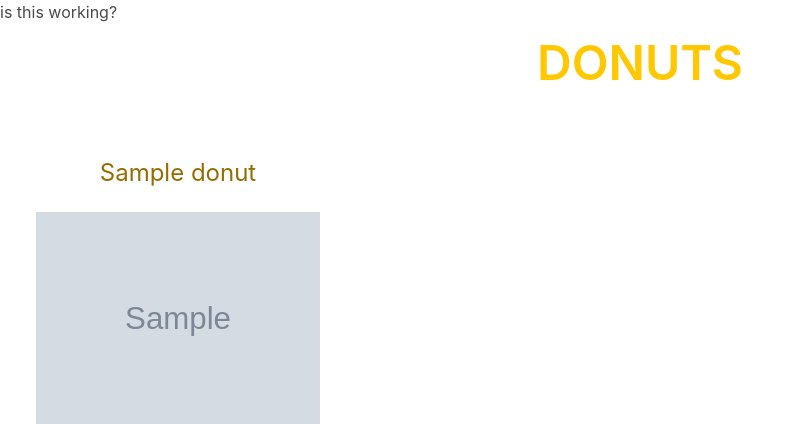
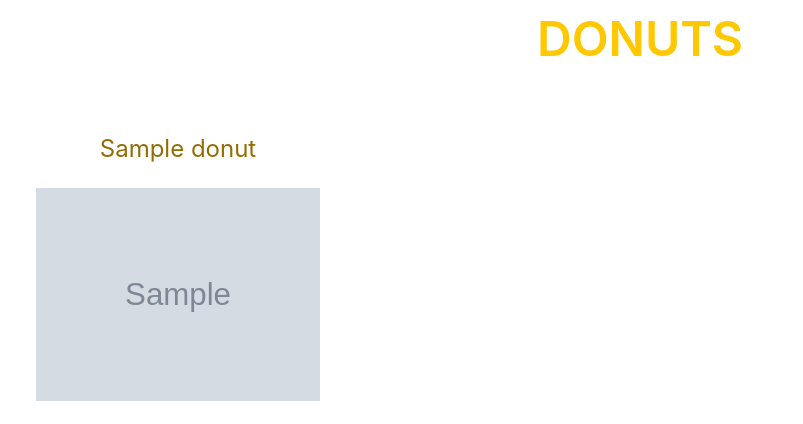
Before and after one commit to RJ-246/GroupProject1, a Django app: page / in a window 1280 px wide. Shown: the top 424 px of the page, without its empty margins (0-803 px from the left). Run offline with Django 4.2, Linux system fonts and the light colour scheme; tables that the repository leaves empty hold one stand-in row (values such as "Sample post"); grey boxes marked "Sample" are stand-in pictures; parts of the project's set-up code (start-up, migrations or seed data) failed here and were passed over.

Commit message:
changed back for final build of project 2

```diff
--- a/groupproject1/templates/theapp/index.html
+++ b/groupproject1/templates/theapp/index.html
@@ -11,7 +11,6 @@
     />
   </head>
   <body>
-    <h1>is this working?</h1>
     <div class="has-text-centered">
       <p
         class="title is-1 is-uppercase is-family-sans-seriff mb-6 py-3"
```
